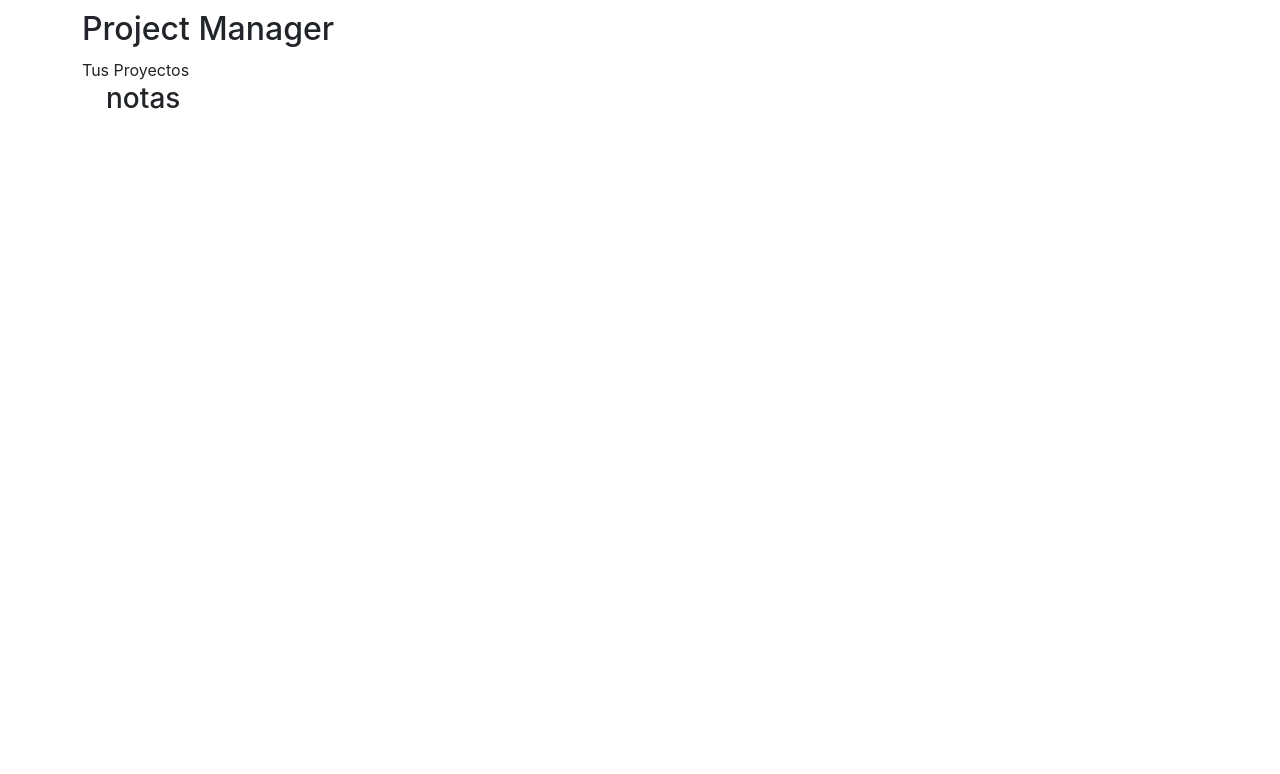
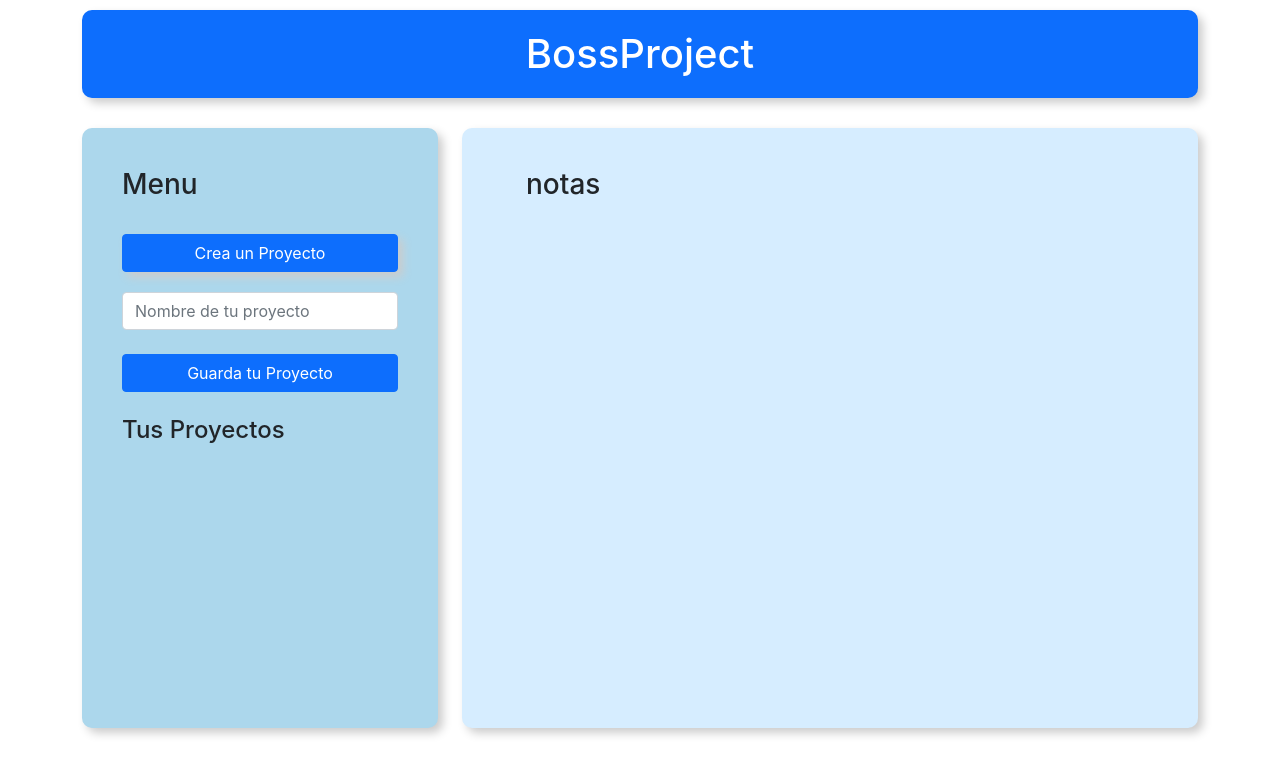
Before and after one commit to BossProject837/BossProject, a React (Create React App) app: page /proyectos in a window 1280 px wide. Shown: the top 774 px of the page. Built offline with nearby package versions, Linux system fonts and the light colour scheme.

Commit message:
Version 21.10.23

```diff
--- a/src/App.css
+++ b/src/App.css
@@ -1,3 +1,8 @@
+:root {
+  --primary: #0d6efd;
+
+}
+
 * {
   margin: 0;
   font-family: -apple-system, BlinkMacSystemFont, "Segoe UI", "Roboto", "Oxygen",
@@ -15,11 +20,11 @@ code {
 h1 {
   text-align: center;
   padding: 20px;
-  background: #0d6efd;
+  background: var(--primary);
   color: white;
   margin: 10px 0 30px;
-  box-shadow: 2px 2px 10px #ccc;
   border-radius: 10px;
+  box-shadow: 5px 5px 10px #ccc;
 }
 
 h2 {
@@ -27,7 +32,7 @@ h2 {
 }
 
 button {
-  box-shadow: 2px 2px 10px #ccc;
+  box-shadow: 5px 5px 10px #ccc;
   margin-bottom: 20px;
 }
 
@@ -40,7 +45,25 @@ button {
   width: 100%;
   margin: 50px 0 20px;
   border-radius: 10px;
-  box-shadow: 2px 2px 10px #ccc;
+  box-shadow: 5px 5px 10px #ccc;
+}
+
+aside{
+  background: #acd7ec;
+  height: 600px;
+  padding: 40px;
+  margin-bottom: 10px;
+  border-radius: 10px;
+  box-shadow: 5px 5px 10px #ccc;
+}
+
+main {
+  background: #d6edff;
+  height: 600px;
+  padding: 40px;
+  margin-bottom: 10px;
+  border-radius: 10px;
+  box-shadow: 5px 5px 10px #ccc;
 }
 
 .App-logo {
--- a/src/components/layout/Sidebar.js
+++ b/src/components/layout/Sidebar.js
@@ -1,10 +1,16 @@
 import React from "react";
+import CrearProyecto from "../proyects/CrearProyecto";
 
 const Sidebar = () => {
   return (
     <aside>
-      <h2>Project Manager</h2>
-      <div>Tus Proyectos</div>
+      <h3>Menu</h3>
+      <br />
+      <CrearProyecto></CrearProyecto>
+      <br />
+      <div>
+        <h4>Tus Proyectos</h4>{" "}
+      </div>
     </aside>
   );
 };
--- /dev/null
+++ b/src/components/proyects/CrearProyecto.js
@@ -0,0 +1,51 @@
+import React, { Fragment, useState } from "react";
+
+const CrearProyecto = () => {
+
+    // State de Nuevo Proyecto
+    const [proyecto, guardarProyecto] = useState({
+        nombre: "",
+    });
+
+    // Extraer nombre del royecto
+    const {nombre} = proyecto;
+
+    // Leer input
+    const onChange = (e) => {
+        guardarProyecto({
+            ...proyecto,
+            [e.target.name]: e.target.value,
+        });
+    };
+
+    // onSubmit prevenir reinicio
+    const onSubmitProyecto = (e) =>{
+        e.preventDefault()
+    }
+
+  return (
+    <Fragment>
+      <button className="btn btn-primary w-100">Crea un Proyecto</button>
+      <form onSubmit={onSubmitProyecto}>
+        <input
+          type="text"
+          name="nombre"
+          placeholder="Nombre de tu proyecto"
+          className="form-control"
+          id="nombre"
+          aria-describedby="nombreHelp"
+          onChange={onChange}
+          value={nombre}
+        />
+        <br />
+        <input
+          type="submit"
+          className="btn btn-primary w-100"
+          value={"Guarda tu Proyecto"}
+        />
+      </form>
+    </Fragment>
+  );
+};
+
+export default CrearProyecto;
--- a/src/components/proyects/Proyectos.js
+++ b/src/components/proyects/Proyectos.js
@@ -1,12 +1,17 @@
-import React from 'react';
-import Sidebar from '../layout/Sidebar';
-import './proyectos.css'
+import React from "react";
+import Sidebar from "../layout/Sidebar";
 
 const Proyectos = () => {
   return (
     <div className="container">
-        <Sidebar></Sidebar>
-        <div className="container">
+      <div className="row">
+        <div className="col-12">
+          <h1>BossProject</h1>
+        </div>
+        <div className="col-md-4">
+          <Sidebar className="col sidebar"></Sidebar>
+        </div>
+        <div className="col-md-8">
           <main>
             <div className="container">
               <h3>notas</h3>
@@ -14,7 +19,8 @@ const Proyectos = () => {
           </main>
         </div>
       </div>
+    </div>
   );
-}
+};
 
 export default Proyectos;
```
Also changed, not shown: src/components/proyects/proyectos.css (deleted). Lines whose indentation alone changed are shown as unchanged.
